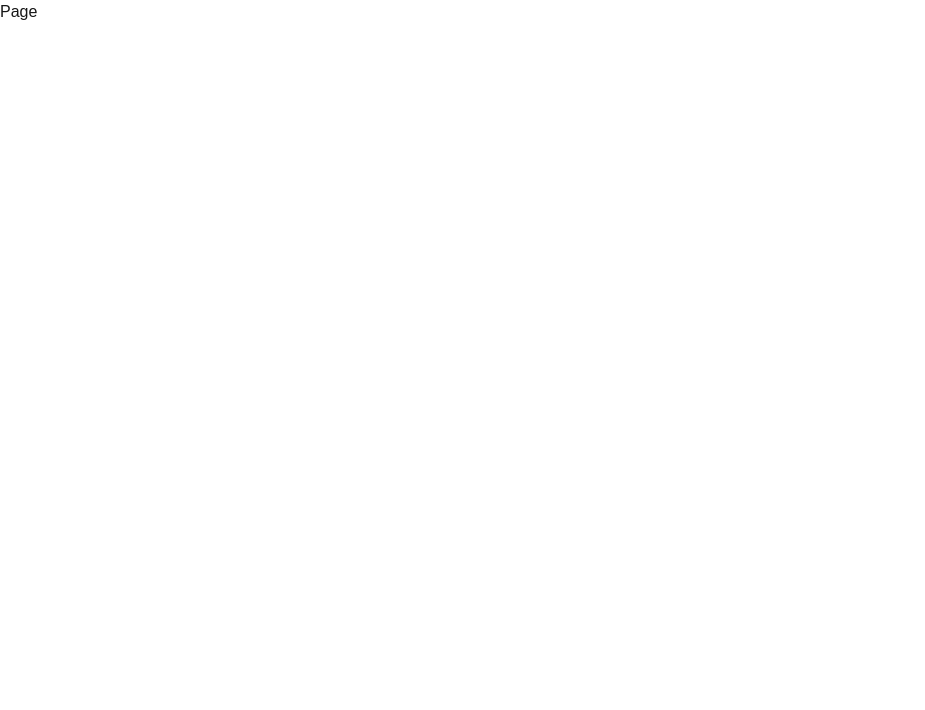
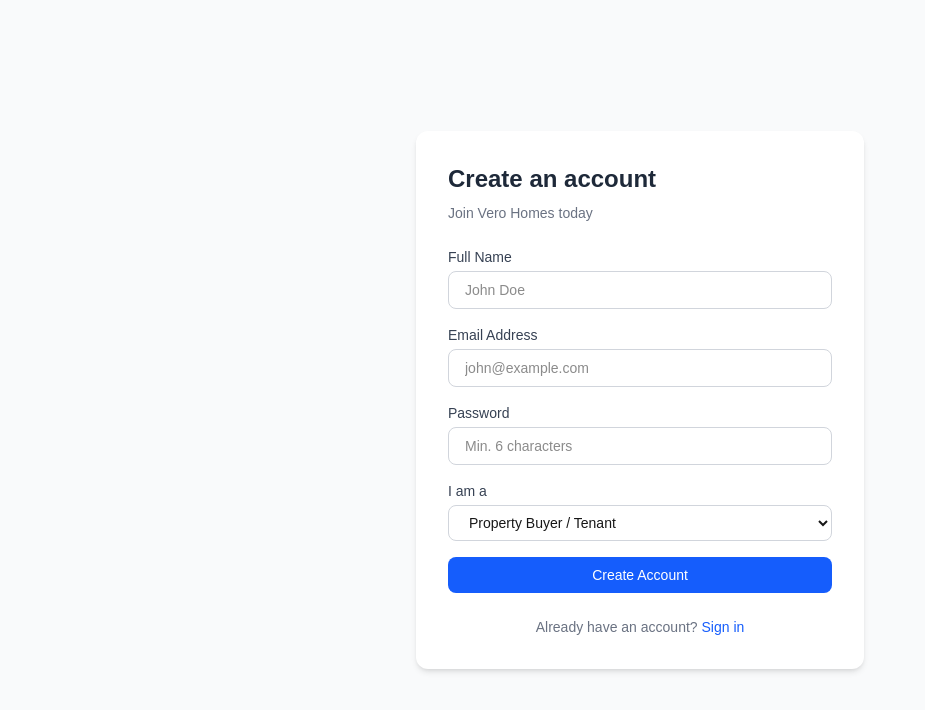
Before and after one commit to abdul-p/Vero-homes, a Next.js app: page /register in a window 1280 px wide. Shown: the top 710 px of the page, without its empty margins (0-925 px from the left). Built offline with nearby package versions, Linux system fonts and the light colour scheme.

Commit message:
add register and login pages with nextauth

```diff
--- a/app/(auth)/login/page.tsx
+++ b/app/(auth)/login/page.tsx
@@ -1 +1,108 @@
-export default function Page() { return <div>Page</div> }
+"use client";
+
+import { useState } from "react";
+import { signIn } from "next-auth/react";
+import { useRouter } from "next/navigation";
+import Link from "next/link";
+
+export default function LoginPage() {
+  const router = useRouter();
+  const [formData, setFormData] = useState({
+    email: "",
+    password: "",
+  });
+  const [error, setError] = useState("");
+  const [loading, setLoading] = useState(false);
+
+  const handleChange = (e: React.ChangeEvent<HTMLInputElement>) => {
+    setFormData({ ...formData, [e.target.name]: e.target.value });
+  };
+
+  const handleSubmit = async (e: React.FormEvent) => {
+    e.preventDefault();
+    setLoading(true);
+    setError("");
+
+    try {
+      const result = await signIn("credentials", {
+        email: formData.email,
+        password: formData.password,
+        redirect: false,
+      });
+
+      if (result?.error) {
+        setError(result.error);
+        return;
+      }
+
+      router.push("/");
+      router.refresh();
+    } catch (err) {
+      setError("Something went wrong. Please try again.");
+    } finally {
+      setLoading(false);
+    }
+  };
+
+  return (
+    <main className="min-h-screen flex items-center justify-center bg-gray-50">
+      <div className="bg-white p-8 rounded-xl shadow-md w-full max-w-md">
+        <h1 className="text-2xl font-bold text-gray-800 mb-2">Welcome back</h1>
+        <p className="text-gray-500 text-sm mb-6">Sign in to your Vero Homes account</p>
+
+        {error && (
+          <div className="bg-red-50 text-red-600 text-sm p-3 rounded-lg mb-4">
+            {error}
+          </div>
+        )}
+
+        <form onSubmit={handleSubmit} className="space-y-4">
+          <div>
+            <label className="block text-sm font-medium text-gray-700 mb-1">
+              Email Address
+            </label>
+            <input
+              type="email"
+              name="email"
+              value={formData.email}
+              onChange={handleChange}
+              required
+              className="w-full border border-gray-300 rounded-lg px-4 py-2 text-sm focus:outline-none focus:ring-2 focus:ring-blue-500"
+              placeholder="john@example.com"
+            />
+          </div>
+
+          <div>
+            <label className="block text-sm font-medium text-gray-700 mb-1">
+              Password
+            </label>
+            <input
+              type="password"
+              name="password"
+              value={formData.password}
+              onChange={handleChange}
+              required
+              className="w-full border border-gray-300 rounded-lg px-4 py-2 text-sm focus:outline-none focus:ring-2 focus:ring-blue-500"
+              placeholder="Your password"
+            />
+          </div>
+
+          <button
+            type="submit"
+            disabled={loading}
+            className="w-full bg-blue-600 text-white py-2 rounded-lg text-sm font-medium hover:bg-blue-700 transition disabled:opacity-50"
+          >
+            {loading ? "Signing in..." : "Sign In"}
+          </button>
+        </form>
+
+        <p className="text-sm text-center text-gray-500 mt-6">
+          Don&apos;t have an account?{" "}
+          <Link href="/register" className="text-blue-600 hover:underline">
+            Create one
+          </Link>
+        </p>
+      </div>
+    </main>
+  );
+}
--- a/app/(auth)/register/page.tsx
+++ b/app/(auth)/register/page.tsx
@@ -1 +1,140 @@
-export default function Page() { return <div>Page</div> }
+"use client";
+
+import { useState } from "react";
+import { useRouter } from "next/navigation";
+import Link from "next/link";
+
+export default function RegisterPage() {
+  const router = useRouter();
+  const [formData, setFormData] = useState({
+    name: "",
+    email: "",
+    password: "",
+    role: "visitor",
+  });
+  const [error, setError] = useState("");
+  const [loading, setLoading] = useState(false);
+
+  const handleChange = (e: React.ChangeEvent<HTMLInputElement | HTMLSelectElement>) => {
+    setFormData({ ...formData, [e.target.name]: e.target.value });
+  };
+
+  const handleSubmit = async (e: React.FormEvent) => {
+    e.preventDefault();
+    setLoading(true);
+    setError("");
+
+    try {
+      const res = await fetch("/api/auth/register", {
+        method: "POST",
+        headers: { "Content-Type": "application/json" },
+        body: JSON.stringify(formData),
+      });
+
+      const data = await res.json();
+
+      if (!res.ok) {
+        setError(data.message);
+        return;
+      }
+
+      router.push("/login");
+    } catch (err) {
+      setError("Something went wrong. Please try again.");
+    } finally {
+      setLoading(false);
+    }
+  };
+
+  return (
+    <main className="min-h-screen flex items-center justify-center bg-gray-50">
+      <div className="bg-white p-8 rounded-xl shadow-md w-full max-w-md">
+        <h1 className="text-2xl font-bold text-gray-800 mb-2">Create an account</h1>
+        <p className="text-gray-500 text-sm mb-6">Join Vero Homes today</p>
+
+        {error && (
+          <div className="bg-red-50 text-red-600 text-sm p-3 rounded-lg mb-4">
+            {error}
+          </div>
+        )}
+
+        <form onSubmit={handleSubmit} className="space-y-4">
+          <div>
+            <label className="block text-sm font-medium text-gray-700 mb-1">
+              Full Name
+            </label>
+            <input
+              type="text"
+              name="name"
+              value={formData.name}
+              onChange={handleChange}
+              required
+              className="w-full border border-gray-300 rounded-lg px-4 py-2 text-sm focus:outline-none focus:ring-2 focus:ring-blue-500"
+              placeholder="John Doe"
+            />
+          </div>
+
+          <div>
+            <label className="block text-sm font-medium text-gray-700 mb-1">
+              Email Address
+            </label>
+            <input
+              type="email"
+              name="email"
+              value={formData.email}
+              onChange={handleChange}
+              required
+              className="w-full border border-gray-300 rounded-lg px-4 py-2 text-sm focus:outline-none focus:ring-2 focus:ring-blue-500"
+              placeholder="john@example.com"
+            />
+          </div>
+
+          <div>
+            <label className="block text-sm font-medium text-gray-700 mb-1">
+              Password
+            </label>
+            <input
+              type="password"
+              name="password"
+              value={formData.password}
+              onChange={handleChange}
+              required
+              className="w-full border border-gray-300 rounded-lg px-4 py-2 text-sm focus:outline-none focus:ring-2 focus:ring-blue-500"
+              placeholder="Min. 6 characters"
+            />
+          </div>
+
+          <div>
+            <label className="block text-sm font-medium text-gray-700 mb-1">
+              I am a
+            </label>
+            <select
+              name="role"
+              value={formData.role}
+              onChange={handleChange}
+              className="w-full border border-gray-300 rounded-lg px-4 py-2 text-sm focus:outline-none focus:ring-2 focus:ring-blue-500"
+            >
+              <option value="visitor">Property Buyer / Tenant</option>
+              <option value="agent">Property Agent</option>
+            </select>
+          </div>
+
+          <button
+            type="submit"
+            disabled={loading}
+            className="w-full bg-blue-600 text-white py-2 rounded-lg text-sm font-medium hover:bg-blue-700 transition disabled:opacity-50"
+          >
+            {loading ? "Creating account..." : "Create Account"}
+          </button>
+        </form>
+
+        <p className="text-sm text-center text-gray-500 mt-6">
+          Already have an account?{" "}
+          <Link href="/login" className="text-blue-600 hover:underline">
+            Sign in
+          </Link>
+        </p>
+      </div>
+    </main>
+  );
+}
```
